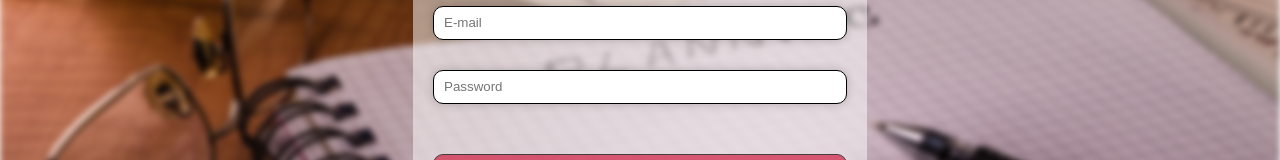
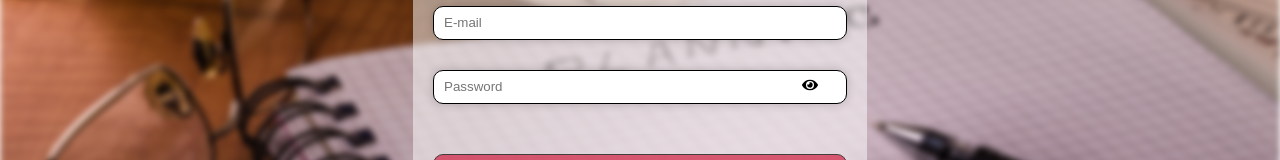
Before and after one commit to victorbeppler/financial-control-app, a React (Vite) app: page /login in a window 1280 px wide. Shown: the part 431-591 px from the top of the page. Built offline with nearby package versions, Linux system fonts and the light colour scheme.

Commit message:
Feat(added showpassword in login)

```diff
--- a/package.json
+++ b/package.json
@@ -15,6 +15,7 @@
     "lucide-react": "^0.211.0",
     "react": "^18.2.0",
     "react-dom": "^18.2.0",
+    "react-icons": "^4.10.1",
     "react-router-dom": "^6.11.1",
     "styled-components": "^5.3.10"
   },
--- a/src/page/login/index.jsx
+++ b/src/page/login/index.jsx
@@ -1,5 +1,6 @@
 import React, { useState } from "react";
 import { useNavigate } from "react-router-dom";
+import { FaEye, FaEyeSlash } from "react-icons/fa";
 
 import {
   BackgroundImage,
@@ -9,6 +10,8 @@ import {
   Input,
   Link,
   Logo,
+  PasswordInputContainer,
+  PasswordViewIcon,
   Title,
   Wrapper,
 } from "./styles";
@@ -19,6 +22,7 @@ function Login() {
   const navigate = useNavigate();
   const [email, setEmail] = useState("");
   const [password, setPassword] = useState("");
+  const [showPassword, setShowPassword] = useState(false);
   const [toast, setToast] = useState({
     showToast: false,
     title: "",
@@ -105,13 +109,18 @@ function Login() {
             required
             onChange={(e) => setEmail(e.target.value)}
           />
+          <PasswordInputContainer>
             <Input
-            type="password"
+              type={showPassword ? "text" : "password"}
               value={password}
               required
               placeholder="Password"
               onChange={(e) => setPassword(e.target.value)}
             />
+            <PasswordViewIcon onClick={() => setShowPassword(!showPassword)}>
+              {showPassword ? <FaEyeSlash /> : <FaEye />}
+            </PasswordViewIcon>
+          </PasswordInputContainer>
           <Button type="submit">Entrar</Button>
         </Form>
         <Link href="/register">Ainda não tem conta?</Link>
--- a/src/page/login/styles.jsx
+++ b/src/page/login/styles.jsx
@@ -113,3 +113,20 @@ export const Logo = styled.img`
     height: 150px;
   }
 `;
+
+
+export const PasswordInputContainer = styled.div`
+  position: relative;
+  width: 400px;
+  @media (max-width: 768px) {
+    width: 70vw;
+  }
+`;
+
+export const PasswordViewIcon = styled.div`
+  cursor: pointer;
+  position: absolute;
+  top: 50%;
+  right: 15px;
+  transform: translateY(-50%);
+`;
```
Also changed, not shown: 1 other file (tests, documents, lock files or other folders). Lines whose indentation alone changed are shown as unchanged.
